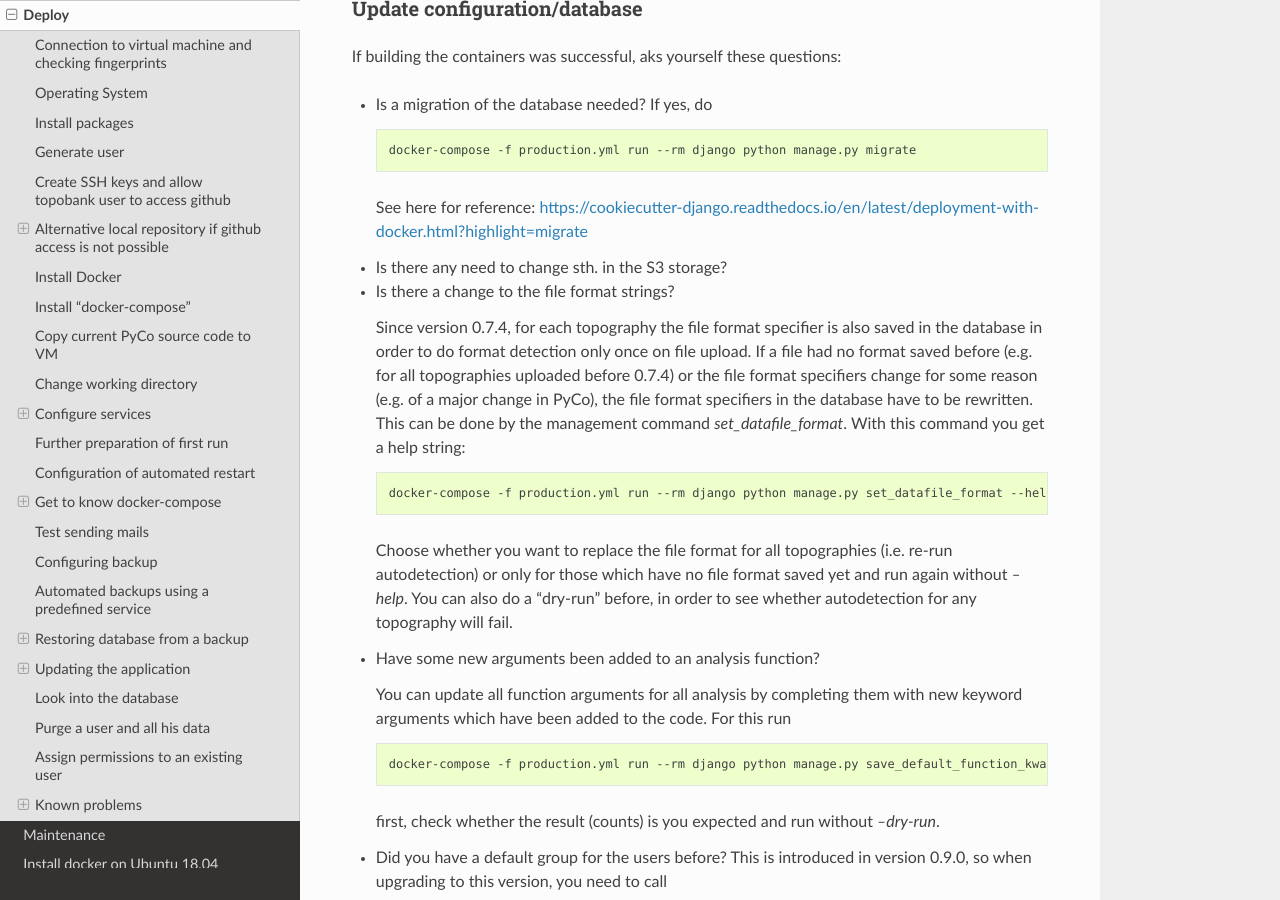
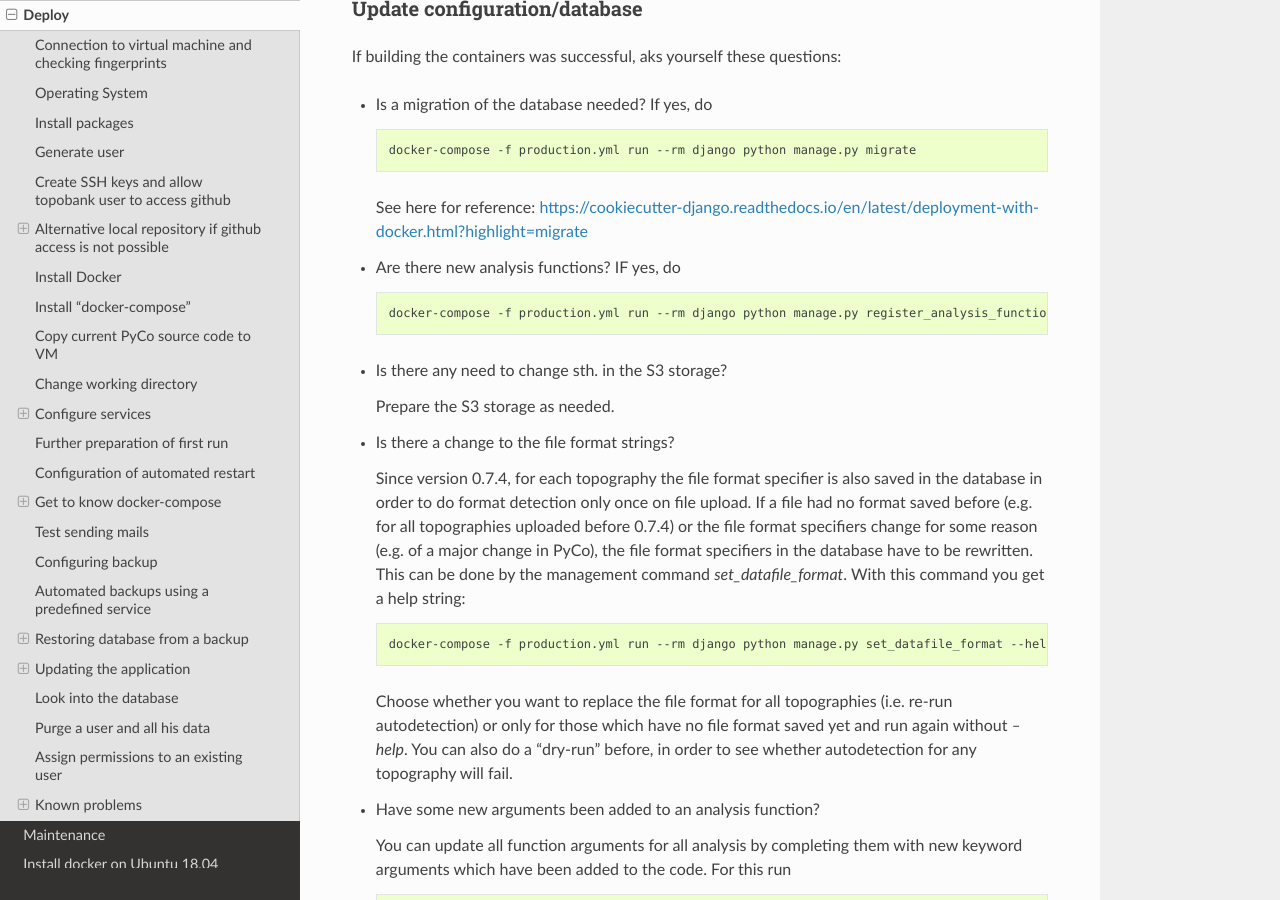
Before and after one commit to ContactEngineering/topobank, a Sphinx documentation site: the page built from docs/deploy.rst, in a window 1280 px wide and 900 px high, scrolled down 18841 px. Built offline with Sphinx 7.4.7 and the Read the Docs theme 2.0.0, drawn with Linux system fonts in a browser that asks for light colours.

Commit message:
DOC: Added note that you may have to register new analysis functions on update.

```diff
--- a/docs/deploy.rst
+++ b/docs/deploy.rst
@@ -999,7 +999,15 @@ If building the containers was successful, aks yourself these questions:
 
   See here for reference: https://cookiecutter-django.readthedocs.io/en/latest/deployment-with-docker.html?highlight=migrate
 
+- Are there new analysis functions? IF yes, do
+
+  .. code:: bash
+
+     docker-compose -f production.yml run --rm django python manage.py register_analysis_functions
+
 - Is there any need to change sth. in the S3 storage?
+
+  Prepare the S3 storage as needed.
 
 - Is there a change to the file format strings?
 
```
